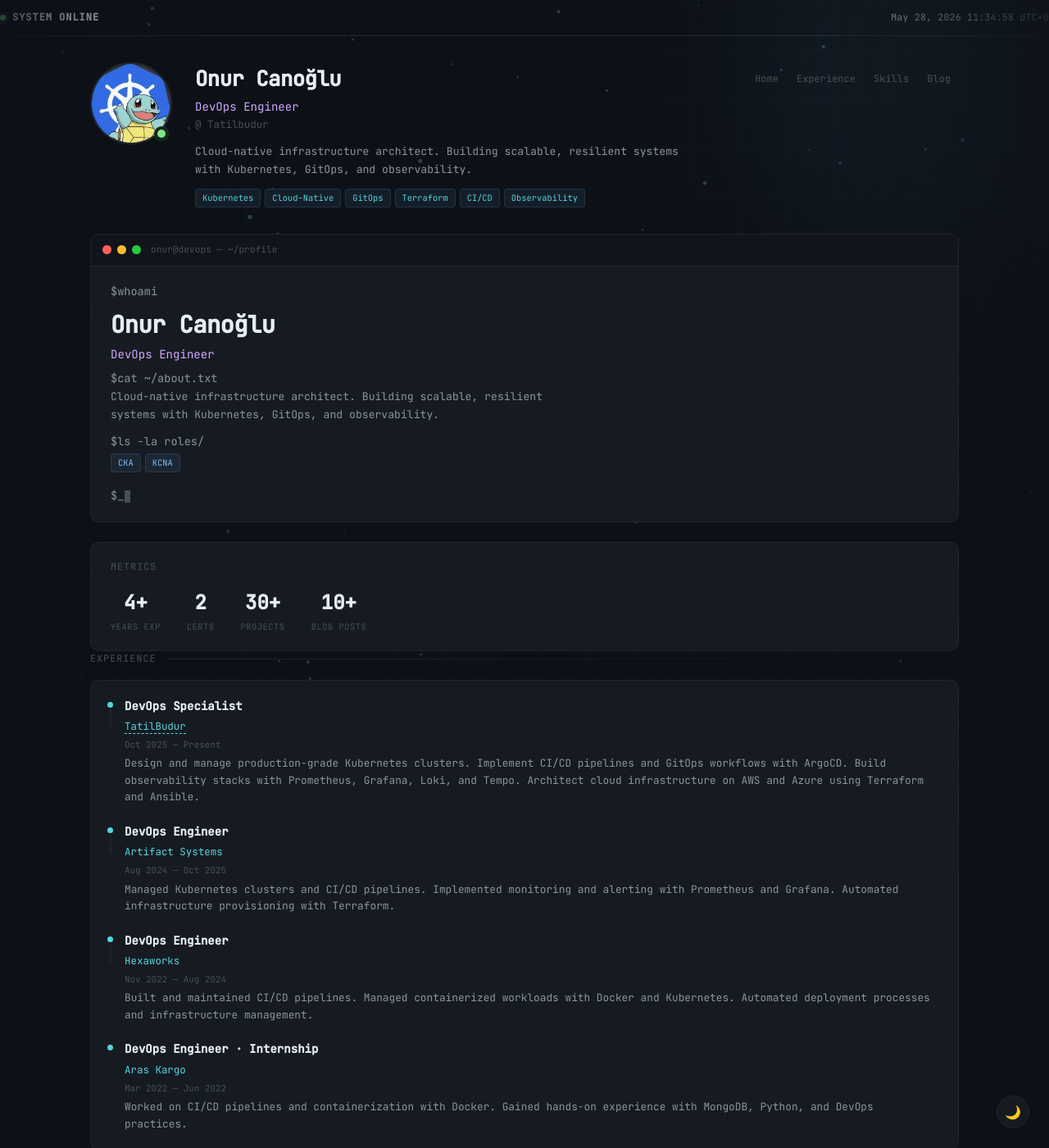
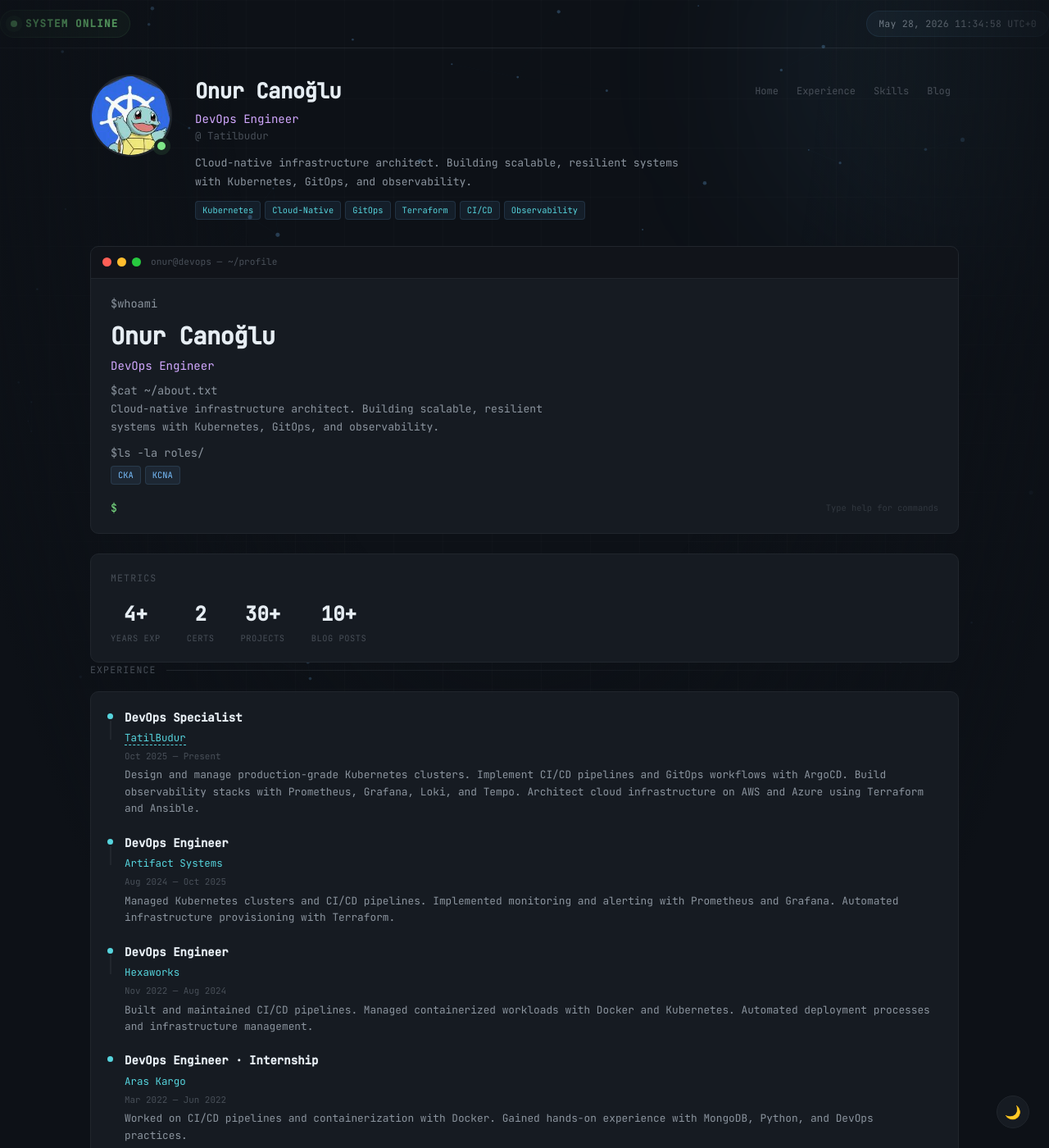
Before and after one commit to canogluonur/canogluonur.github.io, a Jekyll site: the page built from index.html, in a window 1280 px wide and 1400 px high. Shown: the whole window at 82% size. Built offline with Jekyll 4.4.1, drawn with Linux system fonts in a browser that asks for light colours.

Commit message:
Fix System Online prominence + terminal input rewrite with real <input> + command hint

```diff
--- a/assets/css/style.css
+++ b/assets/css/style.css
@@ -120,25 +120,39 @@ body {
 .top-bar-left {
   display: flex;
   align-items: center;
-  gap: 8px;
+  gap: 10px;
+  background: rgba(126, 231, 135, 0.06);
+  padding: 6px 14px 6px 12px;
+  border-radius: 20px;
+  border: 1px solid rgba(126, 231, 135, 0.12);
 }
 .signal-dot {
-  width: 7px;
-  height: 7px;
+  width: 8px;
+  height: 8px;
   border-radius: 50%;
   background: var(--green);
   animation: signal-pulse 2s ease-in-out infinite;
 }
 @keyframes signal-pulse {
   0%, 100% { box-shadow: 0 0 0 0 rgba(126, 231, 135, 0.4); }
-  50% { box-shadow: 0 0 0 6px rgba(126, 231, 135, 0); }
+  50% { box-shadow: 0 0 0 8px rgba(126, 231, 135, 0); }
 }
 .top-bar-label {
+  font-size: 0.78rem;
+  color: var(--green);
+  text-transform: uppercase;
+  letter-spacing: 0.1em;
+  font-weight: 700;
+}
+.top-bar-right {
   font-size: 0.75rem;
-  color: var(--text-bright);
-  text-transform: uppercase;
-  letter-spacing: 0.08em;
-  font-weight: 600;
+  color: var(--text);
+  font-family: var(--font);
+  letter-spacing: 0.02em;
+  background: rgba(121, 192, 255, 0.06);
+  padding: 6px 14px;
+  border-radius: 20px;
+  border: 1px solid rgba(121, 192, 255, 0.1);
 }
 .top-bar-right {
   font-size: 0.72rem;
@@ -375,6 +389,48 @@ body {
 }
 .window-body:focus {
   outline: none;
+}
+.term-input-row {
+  display: flex;
+  align-items: center;
+  gap: 10px;
+  margin-top: 14px;
+  width: 100%;
+}
+.term-input-row .prompt {
+  color: var(--green);
+  flex-shrink: 0;
+  font-size: 0.82rem;
+  font-family: var(--font);
+}
+#term-input {
+  background: transparent;
+  border: none;
+  outline: none;
+  color: var(--text-bright);
+  font-family: var(--font);
+  font-size: 0.82rem;
+  caret-color: var(--cyan);
+  flex: 1;
+  padding: 0;
+  margin: 0;
+  min-width: 50px;
+}
+#term-input::selection {
+  background: rgba(121, 192, 255, 0.3);
+}
+.term-hint {
+  font-size: 0.65rem;
+  color: var(--text-dim);
+  font-family: var(--font);
+  opacity: 0.6;
+  flex-shrink: 0;
+  white-space: nowrap;
+  animation: hint-pulse 2.5s ease-in-out infinite;
+}
+@keyframes hint-pulse {
+  0%, 100% { opacity: 0.6; }
+  50% { opacity: 0.25; }
 }
 
 /* Terminal lines inside window */
--- a/assets/js/main.js
+++ b/assets/js/main.js
@@ -178,111 +178,96 @@ document.addEventListener('DOMContentLoaded', function() {
 
   // ─── Interactive Terminal ───────────────────────────────────
   var interactiveActive = false;
-  var cmdBuffer = '';
   var cmdHistory = [];
   var histIdx = 0;
   var deployDate = new Date();
 
   function enableInteractiveMode() {
     interactiveActive = true;
-    cmdBuffer = '';
     cmdHistory = [];
-    histIdx = 0;
 
+    // Hide the last prompt-only line, show the real input row
+    var promptLine = document.querySelector('.terminal-line[data-prompt-only="true"]');
+    if (promptLine) promptLine.style.display = 'none';
+
+    var row = document.getElementById('term-input-row');
+    var input = document.getElementById('term-input');
+    var hint = document.getElementById('term-hint');
+    if (row) row.style.display = 'flex';
+    if (input) {
+      input.focus();
+      input.addEventListener('keydown', handleTerminalInput);
+    }
+
+    // Click anywhere on terminal re-focuses the input
     var term = document.getElementById('terminal');
     if (term) {
-      term.addEventListener('keydown', handleTerminalKey);
-      term.addEventListener('click', function() { term.focus(); });
-      term.focus();
-    }
-    document.addEventListener('keydown', handleTerminalKey);
-
-    var promptLine = document.querySelector('.terminal-line[data-prompt-only="true"]');
-    if (promptLine) {
-      var c = promptLine.querySelector('.cursor');
-      if (!c) {
-        var cs = promptLine.querySelector('.cmd');
-        if (cs) cs.innerHTML = '_<span class="cursor"></span>';
-      }
+      term.addEventListener('click', function() {
+        var inp = document.getElementById('term-input');
+        if (inp) inp.focus();
+      });
     }
 
-    // Clicking anywhere on the page refocuses terminal (unless on a link/button/input)
-    document.addEventListener('click', function(e) {
-      if (!interactiveActive) return;
-      var tag = e.target.tagName;
-      if (tag === 'INPUT' || tag === 'TEXTAREA' || tag === 'SELECT' || tag === 'BUTTON' || tag === 'A') return;
-      if (e.target.isContentEditable) return;
-      var term = document.getElementById('terminal');
-      if (term && document.activeElement !== term) term.focus();
-    });
+    // Auto-hide hint on first keystroke
+    if (input && hint) {
+      input.addEventListener('input', function() {
+        var h = document.getElementById('term-hint');
+        if (h) h.style.display = 'none';
+      }, { once: true });
+    }
   }
 
-  function refocusTerminal() {
-    var term = document.getElementById('terminal');
-    if (term && document.activeElement !== term) term.focus();
-  }
-
-  function handleTerminalKey(e) {
+  function handleTerminalInput(e) {
     if (!interactiveActive) return;
-
-    // Only intercept when terminal (or body) is the active element
-    var active = document.activeElement;
-    if (active && active.id !== 'terminal' && active !== document.body && active.tagName !== 'BODY') return;
-
-    var promptLine = document.querySelector('.terminal-line[data-prompt-only="true"]');
-    if (!promptLine) return;
-    var cmdSpan = promptLine.querySelector('.cmd');
-    if (!cmdSpan) return;
-
+    var input = e.target;
     if (e.key === 'Enter') {
       e.preventDefault();
-      cmdSpan.textContent = cmdBuffer;
-      promptLine.removeAttribute('data-prompt-only');
+      var cmd = input.value.trim();
+      input.value = '';
 
-      var cmd = cmdBuffer.trim();
       if (cmd) {
         cmdHistory.push(cmd);
         histIdx = cmdHistory.length;
+        // Show the command line
+        showCommandLine(cmd);
+        // Show output
         showCommandOutput(cmd);
       }
 
-      cmdBuffer = '';
-      createNewPrompt();
-      refocusTerminal();
-    } else if (e.key === 'Backspace') {
-      e.preventDefault();
-      cmdBuffer = cmdBuffer.slice(0, -1);
-      cmdSpan.innerHTML = cmdBuffer + '_<span class="cursor"></span>';
+      // Re-focus input
+      input.focus();
     } else if (e.key === 'ArrowUp') {
       e.preventDefault();
       if (histIdx > 0) {
         histIdx--;
-        cmdBuffer = cmdHistory[histIdx];
-        cmdSpan.innerHTML = cmdBuffer + '_<span class="cursor"></span>';
+        input.value = cmdHistory[histIdx];
       }
     } else if (e.key === 'ArrowDown') {
       e.preventDefault();
       if (histIdx < cmdHistory.length - 1) {
         histIdx++;
-        cmdBuffer = cmdHistory[histIdx];
-        cmdSpan.innerHTML = cmdBuffer + '_<span class="cursor"></span>';
+        input.value = cmdHistory[histIdx];
       } else {
         histIdx = cmdHistory.length;
-        cmdBuffer = '';
-        cmdSpan.innerHTML = '_<span class="cursor"></span>';
+        input.value = '';
       }
     } else if (e.key === 'l' && e.ctrlKey) {
       e.preventDefault();
       clearTerminal();
-      refocusTerminal();
-    } else if (e.key === 'u' && e.ctrlKey) {
-      e.preventDefault();
-      cmdBuffer = '';
-      cmdSpan.innerHTML = '_<span class="cursor"></span>';
-    } else if (e.key.length === 1 && !e.ctrlKey && !e.metaKey && !e.altKey) {
-      e.preventDefault();
-      cmdBuffer += e.key;
-      cmdSpan.innerHTML = cmdBuffer + '_<span class="cursor"></span>';
+    }
+  }
+
+  function showCommandLine(cmd) {
+    var terminal = document.getElementById('terminal');
+    if (!terminal) return;
+    var line = document.createElement('div');
+    line.className = 'terminal-line';
+    line.innerHTML = '<span class="prompt">$</span><span class="cmd">' + cmd + '</span>';
+    var row = document.getElementById('term-input-row');
+    if (row) {
+      terminal.insertBefore(line, row);
+    } else {
+      terminal.appendChild(line);
     }
   }
 
@@ -296,34 +281,33 @@ document.addEventListener('DOMContentLoaded', function() {
     out.style.cssText = 'opacity:1;max-height:none;overflow:visible;margin-bottom:0;';
     out.innerHTML = html;
 
-    var pl = document.querySelector('.terminal-line[data-prompt-only="true"]');
-    if (pl && pl.parentNode === terminal) {
-      terminal.insertBefore(out, pl);
+    var row = document.getElementById('term-input-row');
+    if (row) {
+      terminal.insertBefore(out, row);
     } else {
       terminal.appendChild(out);
     }
   }
 
-  function createNewPrompt() {
-    var terminal = document.getElementById('terminal');
-    if (!terminal) return;
-    var line = document.createElement('div');
-    line.className = 'terminal-line';
-    line.setAttribute('data-prompt-only', 'true');
-    line.innerHTML = '<span class="prompt">$</span><span class="cmd">_<span class="cursor"></span></span>';
-    terminal.appendChild(line);
-    line.scrollIntoView({ block: 'end' });
-  }
-
   function clearTerminal() {
     var terminal = document.getElementById('terminal');
     if (!terminal) return;
-    terminal.innerHTML = '';
-    var line = document.createElement('div');
-    line.className = 'terminal-line';
-    line.setAttribute('data-prompt-only', 'true');
-    line.innerHTML = '<span class="prompt">$</span><span class="cmd">_<span class="cursor"></span></span>';
-    terminal.appendChild(line);
+    var lines = terminal.querySelectorAll('.terminal-line');
+    var outputs = terminal.querySelectorAll('.terminal-output');
+    lines.forEach(function(l) { if (l !== lines[0]) l.remove(); });
+    outputs.forEach(function(o) { o.remove(); });
+    // Also clear command lines inserted by user (but keep the first 3 boot lines)
+    var all = terminal.children;
+    var keep = [];
+    for (var ci = 0; ci < all.length; ci++) {
+      var el = all[ci];
+      if (el.classList.contains('terminal-line') || el.classList.contains('terminal-output')) {
+        if (ci < 7) keep.push(el); // first 7 elements are boot sequence
+        else el.remove();
+      }
+    }
+    var inp = document.getElementById('term-input');
+    if (inp) { inp.value = ''; inp.focus(); }
   }
 
   function getUptimeStr() {
--- a/index.html
+++ b/index.html
@@ -56,7 +56,7 @@ title: Home
         </div>
         <span class="window-title">onur@devops — ~/profile</span>
       </div>
-      <div class="window-body" id="terminal" tabindex="-1">
+      <div class="window-body" id="terminal">
         <div class="terminal-line" data-cmd="whoami"></div>
         <div class="terminal-output">
           <h1 class="hero-name">Onur Canoğlu</h1>
@@ -77,6 +77,11 @@ title: Home
           </div>
         </div>
         <div class="terminal-line" data-cmd="" data-prompt-only="true" style="margin-top:14px;"></div>
+        <div class="term-input-row" id="term-input-row" style="display:none;">
+          <span class="prompt">$</span>
+          <input type="text" id="term-input" spellcheck="false" autocomplete="off" autocapitalize="off" autocorrect="off">
+          <span class="term-hint" id="term-hint">Type help for commands</span>
+        </div>
       </div>
     </div>
   </div>
```
